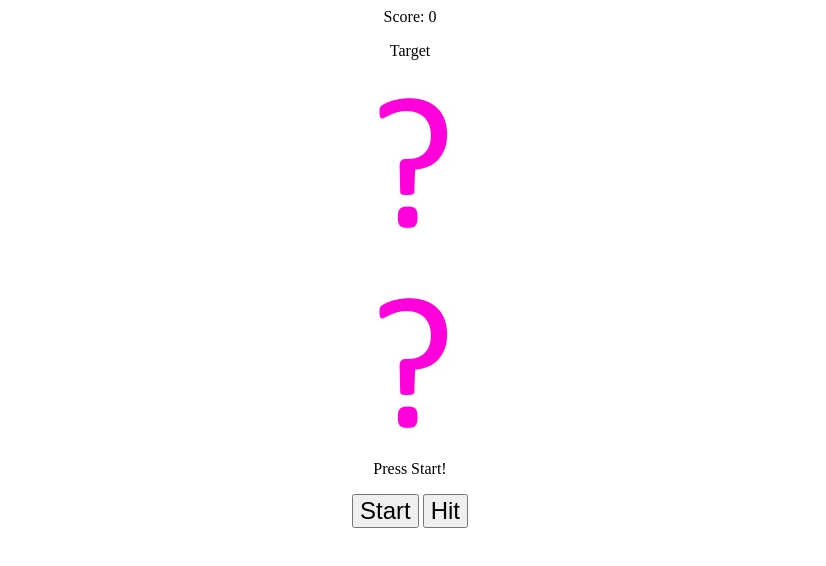
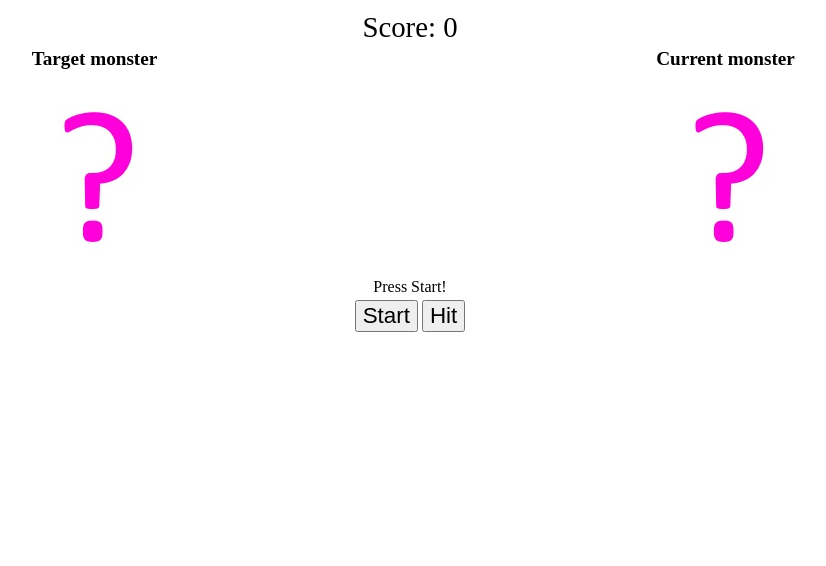
Before and after one commit to xdaDaveShaw/MonsterSplatter, a plain HTML site: page App.html in a window 1280 px wide. Shown: the whole page, without its empty margins (230-1056 px from the left). Drawn offline with nearby package versions, Linux system fonts and the light colour scheme.

Commit message:
Improved layout to be horizontal

```diff
--- a/App.html
+++ b/App.html
@@ -8,20 +8,28 @@
         <link rel="stylesheet" href="main.css">
     </head>
     <body>
-        <center>
-            Score: <span id="score">0</span>
-            <p />
-            Target<br />
-            <img id="target_img" class="monster" src="images/ready.jpg"></img>
-            <br />
-            <img id="changer_img" class="monster" src="images/ready.jpg"></img>
-            </br>
-            <span id="start_text">Press Start!</span>
-            <p />
-            <button type="button" id="start" onclick="start();">Start</button>
-            <button type="button" id="hit" onclick="hit();">Hit</button>
-            <br />
-            <div id="progressBar" />
-        </center>
+        <table>
+            <tr>
+                <td colspan="2" class="score">Score: <span id="score">0</span></td>
+            </tr>
+            <tr>
+                <th>Target monster</th>
+                <th>Current  monster</th>
+            </tr>
+            <tr>
+                <td><img id="target_img" class="monster" src="images/ready.jpg"></img></td>
+                <td><img id="changer_img" class="monster" src="images/ready.jpg"></img></td>
+            </tr>
+            <tr>
+                <td colspan="2"><span id="start_text">Press Start!</span></td>
+            </tr>
+            <tr>
+                <td colspan="2">
+                    <button type="button" id="start" onclick="start();">Start</button>
+                    <button type="button" id="hit" onclick="hit();">Hit</button>
+                </td>
+            </tr>
+        </table>
+        <div id="progressBar" />
     </body>
 </html>
--- a/main.css
+++ b/main.css
@@ -1,17 +1,22 @@
-.letter {
-    font-size: 48px;
+
+button {
+    font-size: 1.4em;
 }
 
-button {
-    font-size: 24px;
+table {
+    width: 100%;
 }
 
-#target {
-    color: green;
+td {
+    text-align: center;
 }
 
-#changer {
-    color: deeppink;
+th {
+    font-size: 1.2em;
+}
+
+.score {
+    font-size: 1.8em;
 }
 
 .monster {
```
